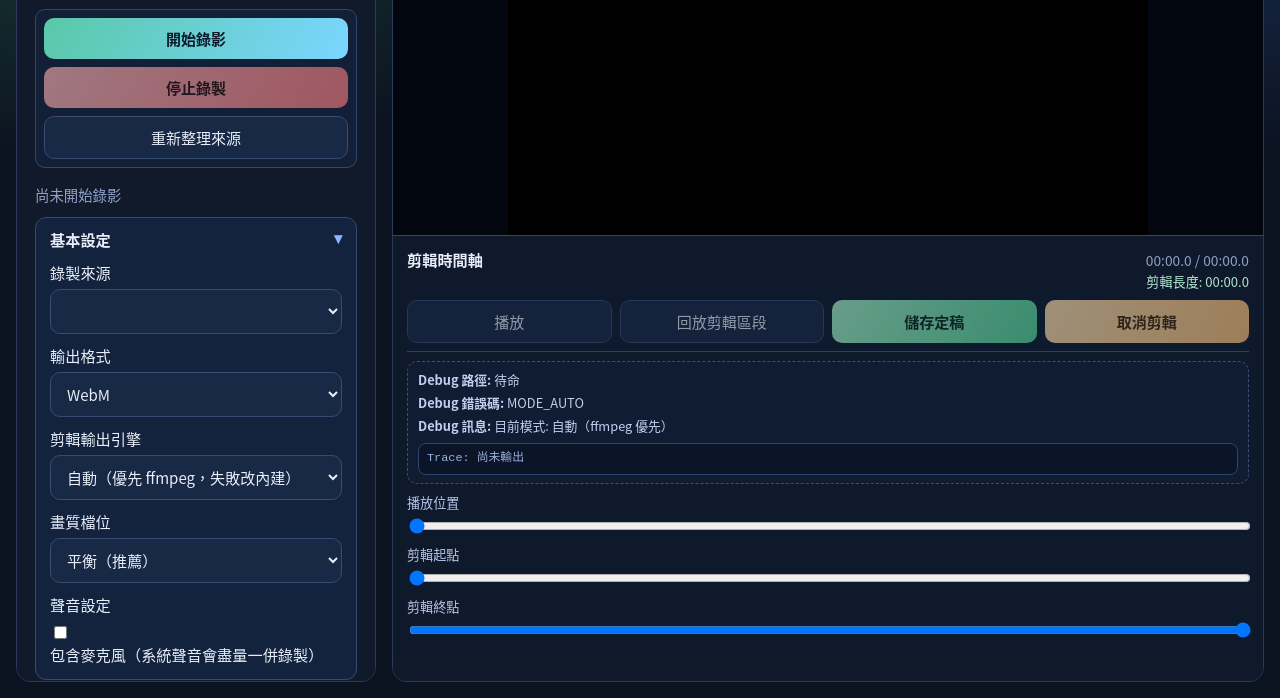
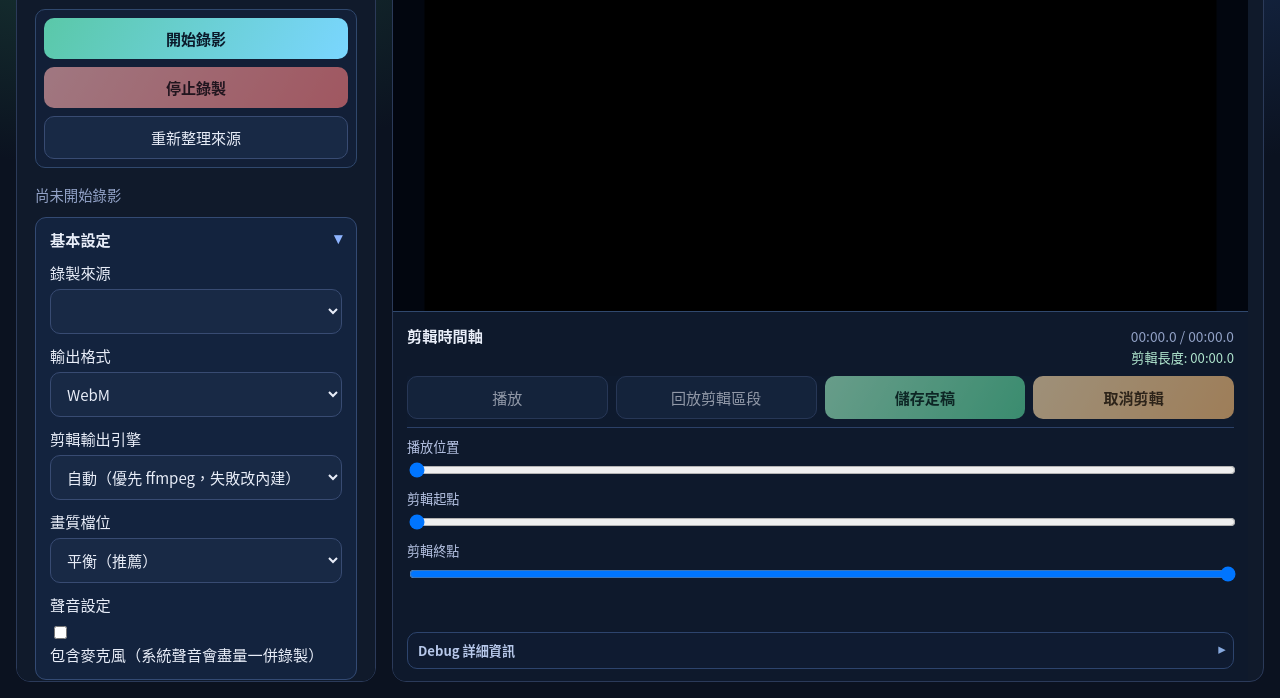
Before and after one commit to allenyllee/CursorCine, an Electron app: page src/index.html in a window 1280 px wide. Shown: the part 102-800 px from the top of the page. Drawn offline with Linux system fonts and the light colour scheme; no server answers.

Commit message:
fix: reorganize timeline debug placement and scrolling behavior

```diff
--- a/src/index.html
+++ b/src/index.html
@@ -168,12 +168,6 @@
             <button id="discardClipBtn" type="button">取消剪輯</button>
           </div>
           <div class="timeline-scroll">
-            <div class="export-debug" aria-live="polite">
-              <div><strong>Debug 路徑:</strong> <span id="exportDebugRoute">待命</span></div>
-              <div><strong>Debug 錯誤碼:</strong> <span id="exportDebugCode">-</span></div>
-              <div><strong>Debug 訊息:</strong> <span id="exportDebugMessage">尚未輸出</span></div>
-              <pre id="exportDebugTrace" class="export-debug-trace">Trace: 尚未輸出</pre>
-            </div>
             <div class="timeline-row">
               <label for="playheadInput">播放位置</label>
               <input id="playheadInput" type="range" min="0" max="1000" step="1" value="0" />
@@ -188,6 +182,15 @@
             </div>
             <div class="timeline-tail-space" aria-hidden="true"></div>
           </div>
+          <details class="export-debug-wrap">
+            <summary>Debug 詳細資訊</summary>
+            <div class="export-debug" aria-live="polite">
+              <div><strong>Debug 路徑:</strong> <span id="exportDebugRoute">待命</span></div>
+              <div><strong>Debug 錯誤碼:</strong> <span id="exportDebugCode">-</span></div>
+              <div><strong>Debug 訊息:</strong> <span id="exportDebugMessage">尚未輸出</span></div>
+              <pre id="exportDebugTrace" class="export-debug-trace">Trace: 尚未輸出</pre>
+            </div>
+          </details>
         </section>
       </section>
     </main>
--- a/src/styles.css
+++ b/src/styles.css
@@ -193,12 +193,13 @@ button:disabled {
 .preview {
   position: relative;
   display: grid;
-  grid-template-rows: minmax(320px, 1fr) auto;
+  grid-template-rows: minmax(0, 1fr) auto;
   overflow-y: auto;
   overflow-x: hidden;
   min-height: 0;
   overscroll-behavior: contain;
-  padding-bottom: 18px;
+  padding-bottom: 0;
+  scrollbar-gutter: stable;
 }
 
 #previewCanvas {
@@ -218,9 +219,9 @@ button:disabled {
 .timeline-panel {
   border-top: 1px solid #30486d;
   background: color-mix(in srgb, #0f1b30 92%, black 8%);
-  padding: 12px 14px 22px;
+  padding: 12px 14px 12px;
   display: grid;
-  grid-template-rows: auto auto minmax(0, 1fr);
+  grid-template-rows: auto auto auto auto;
   gap: 9px;
   min-height: 0;
   height: auto;
@@ -233,11 +234,11 @@ button:disabled {
   overflow: visible;
   display: grid;
   gap: 9px;
-  padding-bottom: 4px;
+  padding-bottom: 2px;
 }
 
 .timeline-tail-space {
-  height: 44px;
+  height: 28px;
 }
 
 .timeline-head {
@@ -296,6 +297,48 @@ button:disabled {
   font-size: 0.8rem;
   display: grid;
   gap: 4px;
+}
+
+.export-debug-wrap {
+  border: 1px solid #2d446d;
+  border-radius: 10px;
+  background: #0f1b31;
+  overflow: hidden;
+  margin-top: 0;
+}
+
+.export-debug-wrap summary {
+  cursor: pointer;
+  list-style: none;
+  padding: 8px 10px;
+  font-size: 0.82rem;
+  font-weight: 700;
+  color: #b7c8ea;
+  user-select: none;
+}
+
+.export-debug-wrap summary::-webkit-details-marker {
+  display: none;
+}
+
+.export-debug-wrap summary::after {
+  content: "▾";
+  float: right;
+  color: #87a9de;
+  transition: transform 140ms ease;
+}
+
+.export-debug-wrap:not([open]) summary::after {
+  transform: rotate(-90deg);
+}
+
+.export-debug-wrap .export-debug {
+  border: none;
+  border-top: 1px solid #29416b;
+  border-radius: 0;
+  max-height: min(40vh, 260px);
+  overflow-y: auto;
+  overflow-x: hidden;
 }
 
 .export-debug-trace {
```
